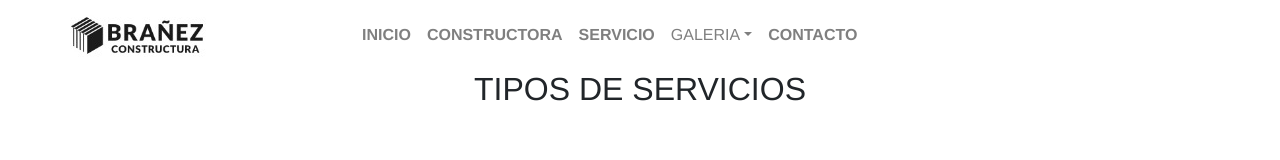
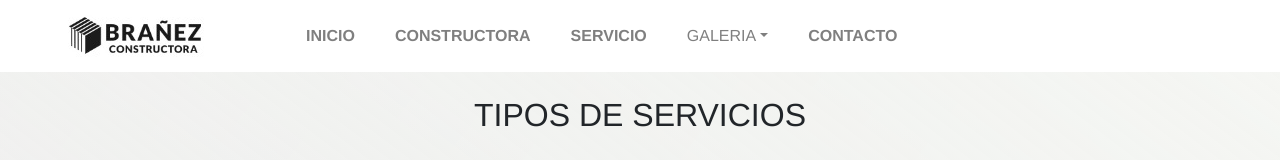
Before and after one commit to giovi7/constructora, a Vue app in the folder constructora/: page /Servicio in a window 1280 px wide. Shown: the top 160 px of the page. Built offline with nearby package versions, Linux system fonts and the light colour scheme.

Commit message:
avance en el color del fondo

```diff
--- a/constructora/src/components/Adobe.vue
+++ b/constructora/src/components/Adobe.vue
@@ -1,5 +1,5 @@
 <template>
-  <div>
+  <div class="fondo">
  <b-container class="bv-example-row">
   <div class="card-deck">
   <div class="card">
@@ -66,4 +66,11 @@ export default {};
 </script>
 
 <style>
+.fondo{
+  background: linear-gradient(217deg, rgb(245, 246, 243), rgba(246, 242, 241, 0.452) 70.71%),
+            linear-gradient(127deg, rgb(227, 229, 231), rgba(211, 221, 221, 0.897) 70.71%),
+            linear-gradient(336deg, rgb(247, 250, 250), rgba(194, 240, 216, 0.52) 70.71%);
+
+ /* background: linear-gradient(to bottom, rgb(255, 254, 254), rgb(131, 130, 130)); */
+}
 </style>
--- a/constructora/src/components/Bloque.vue
+++ b/constructora/src/components/Bloque.vue
@@ -1,5 +1,5 @@
 <template>
-    <div>
+    <div class="fondo">
  <b-container class="bv-example-row">
   <div class="card-deck">
   <div class="card">
@@ -48,5 +48,11 @@ export default {};
 </script>
 
 <style>
+.fondo{
+  background: linear-gradient(217deg, rgb(245, 246, 243), rgba(246, 242, 241, 0.452) 70.71%),
+            linear-gradient(127deg, rgb(227, 229, 231), rgba(211, 221, 221, 0.897) 70.71%),
+            linear-gradient(336deg, rgb(247, 250, 250), rgba(194, 240, 216, 0.52) 70.71%);
 
+ /* background: linear-gradient(to bottom, rgb(255, 254, 254), rgb(131, 130, 130)); */
+}
 </style>
--- a/constructora/src/components/Carousel.vue
+++ b/constructora/src/components/Carousel.vue
@@ -1,5 +1,5 @@
 <template>
-  <div id="c">
+  <div id="c" class="fondo">
     <b-carousel
       id="carousel-1"
       v-model="slide"
@@ -57,4 +57,11 @@
 b-carousel-slide{
   background-color: black;
 }
+.fondo{
+  background: linear-gradient(217deg, rgb(245, 246, 243), rgba(246, 242, 241, 0.452) 70.71%),
+            linear-gradient(127deg, rgb(227, 229, 231), rgba(211, 221, 221, 0.897) 70.71%),
+            linear-gradient(336deg, rgb(247, 250, 250), rgba(194, 240, 216, 0.52) 70.71%);
+
+ /* background: linear-gradient(to bottom, rgb(255, 254, 254), rgb(131, 130, 130)); */
+}
 </style>
--- a/constructora/src/components/Fachada.vue
+++ b/constructora/src/components/Fachada.vue
@@ -1,5 +1,5 @@
 <template>
- <div>
+ <div class="fondo">
  <b-container class="bv-example-row">
   <div class="card-deck">
   <div class="card">
@@ -87,5 +87,11 @@ export default {
 </script>
 
 <style>
+.fondo{
+  background: linear-gradient(217deg, rgb(245, 246, 243), rgba(246, 242, 241, 0.452) 70.71%),
+            linear-gradient(127deg, rgb(227, 229, 231), rgba(211, 221, 221, 0.897) 70.71%),
+            linear-gradient(336deg, rgb(247, 250, 250), rgba(194, 240, 216, 0.52) 70.71%);
 
+ /* background: linear-gradient(to bottom, rgb(255, 254, 254), rgb(131, 130, 130)); */
+}
 </style>
--- a/constructora/src/components/Navbar.vue
+++ b/constructora/src/components/Navbar.vue
@@ -1,23 +1,23 @@
 <template>
   <div>
-  <b-navbar toggleable="lg" type="light" variant="faded">
-    <b-navbar-brand class="color ml-5 mr-5" href="#" ><img src="@/assets/logo02.jpg" style="max-width:120%"></b-navbar-brand>
+  <b-navbar toggleable="lg" type="light" variant="faded"><br>
+    <b-navbar-brand class="color ml-5  mr-10" href="#" ><img src="@/assets/logo02.jpg" style="max-width:120%"></b-navbar-brand>
 
     <b-navbar-toggle target="nav-collapse"></b-navbar-toggle>
 
     <b-collapse id="nav-collapse" is-nav>
       <b-navbar-nav class="ml-5">
-        <b-nav-item class="ml-5" to="/"><strong>INICIO</strong></b-nav-item>
-        <b-nav-item class="color" to="/Constructora"><strong>CONSTRUCTORA</strong></b-nav-item>
-        <b-nav-item class="color" to="/Servicio"><strong>SERVICIO</strong></b-nav-item>
+        <b-nav-item class="ml-4" to="/"><strong>INICIO</strong></b-nav-item>
+        <b-nav-item class="ml-4" to="/Constructora"><strong>CONSTRUCTORA</strong></b-nav-item>
+        <b-nav-item class="ml-4" to="/Servicio"><strong>SERVICIO</strong></b-nav-item>
 
-          <b-nav-item-dropdown class="color"   text="GALERIA" right>
-          <b-dropdown-item ><router-link to="Cadobe" > CASAS DE ADOBE</router-link></b-dropdown-item>
+          <b-nav-item-dropdown class="ml-4"   text="GALERIA" right >
+          <b-dropdown-item ><router-link to="Cadobe"> CASAS DE ADOBE</router-link></b-dropdown-item>
           <b-dropdown-item ><router-link to="Cbloque">CASAS DE BLOQUE</router-link></b-dropdown-item>
           <b-dropdown-item ><router-link to="/Tfachada">TIPOS DE FACHADA</router-link></b-dropdown-item>
           <b-dropdown-item ><router-link to="/Tpintura">OTROS</router-link></b-dropdown-item>
         </b-nav-item-dropdown>
-        <b-nav-item class="color" to="/Contacto"><strong>CONTACTO</strong></b-nav-item>
+        <b-nav-item class="ml-4" to="/Contacto"><strong>CONTACTO</strong></b-nav-item>
 
       </b-navbar-nav>
 
--- a/constructora/src/components/Pcarusel.vue
+++ b/constructora/src/components/Pcarusel.vue
@@ -1,15 +1,16 @@
 <template>
-<b-container class="bv-example-row">
-  <b-row>
-    <b-col>
+<div class="fondo">
+<b-container class="bv-example-row fondo">
+  <b-row >
+    <b-col >
       <!-- 1 of 3 -->
-      <div class="card mb-4" >
-  <div class="row no-gutters">
-    <div class="col-md-4">
+      <div class="card mb-4 fondo " >
+  <div class="row no-gutters ">
+    <div class="col-md-4 ">
       <img src="@/assets/Constructora/foto055.gif" class="card-img" alt="...">
     </div>
-    <div class="col-md-8">
-      <div class="card-body">
+    <div class="col-md-8 ">
+      <div class="card-body ">
         <h5 class="card-title">Card title</h5>
         <p class="card-text">This is a wider card with supporting text below as a natural lead-in to additional content. This content is a little bit longer.</p>
         <p class="card-text"><small class="text-muted">Last updated 3 mins ago</small></p>
@@ -21,6 +22,7 @@
 
   </b-row>
 </b-container>
+</div>
 
 </template>
 
@@ -31,5 +33,12 @@ export default {
 </script>
 
 <style>
+.fondo{
+  background: linear-gradient(217deg, rgb(245, 246, 243), rgba(246, 242, 241, 0.452) 70.71%),
+            linear-gradient(127deg, rgb(227, 229, 231), rgba(211, 221, 221, 0.897) 70.71%),
+            linear-gradient(336deg, rgb(247, 250, 250), rgba(194, 240, 216, 0.52) 70.71%);
+
+ /* background: linear-gradient(to bottom, rgb(255, 254, 254), rgb(131, 130, 130)); */
+}
 
 </style>
--- a/constructora/src/components/Pintura.vue
+++ b/constructora/src/components/Pintura.vue
@@ -1,11 +1,11 @@
 <template>
- <div>
+ <div class="fondo">
    <br>
  <b-container class="bv-example-row">
   <div class="card-deck">
   <div class="card">
 
-    <img src="@/assets/Constructora/foto031.gif" class="card-img-top" alt="...">
+    <img src="@/assets/Constructora/foto031.gif" class="card-img-top" alt="..."  >
   </div>
   <div class="card">
 
@@ -56,9 +56,12 @@ export default {
 </script>
 
 <style>
-mouse:hover{
-  transition: 15px;
-  background-color:cubic-bezier(0.075, 0.82, 0.165, 1);
+.fondo{
+  background: linear-gradient(217deg, rgb(245, 246, 243), rgba(246, 242, 241, 0.452) 70.71%),
+            linear-gradient(127deg, rgb(227, 229, 231), rgba(211, 221, 221, 0.897) 70.71%),
+            linear-gradient(336deg, rgb(247, 250, 250), rgba(194, 240, 216, 0.52) 70.71%);
+
+ /* background: linear-gradient(to bottom, rgb(255, 254, 254), rgb(131, 130, 130)); */
 }
 
 </style>
--- a/constructora/src/components/Servi.vue
+++ b/constructora/src/components/Servi.vue
@@ -1,5 +1,5 @@
 <template>
-<div>
+<div class="fondo"><br>
   <h2  class="mouse">TIPOS DE SERVICIOS</h2><br><br>
  <b-container class="bv-example-row">
   <div class="card-deck">
@@ -89,9 +89,15 @@ export default {
 
 <style scoped>
 .mouse:hover{
-  color:rgba(121, 77, 6, 0.705);
+  color:rgba(44, 43, 41, 0.705);
  transform: translateY(15px);
   }
+.fondo{
+  background: linear-gradient(217deg, rgb(245, 246, 243), rgba(246, 242, 241, 0.452) 70.71%),
+            linear-gradient(127deg, rgb(227, 229, 231), rgba(211, 221, 221, 0.897) 70.71%),
+            linear-gradient(336deg, rgb(247, 250, 250), rgba(194, 240, 216, 0.52) 70.71%);
 
+ /* background: linear-gradient(to bottom, rgb(255, 254, 254), rgb(131, 130, 130)); */
+}
 
 </style>
```
Also changed, not shown: constructora/src/assets/logo02.jpg.
